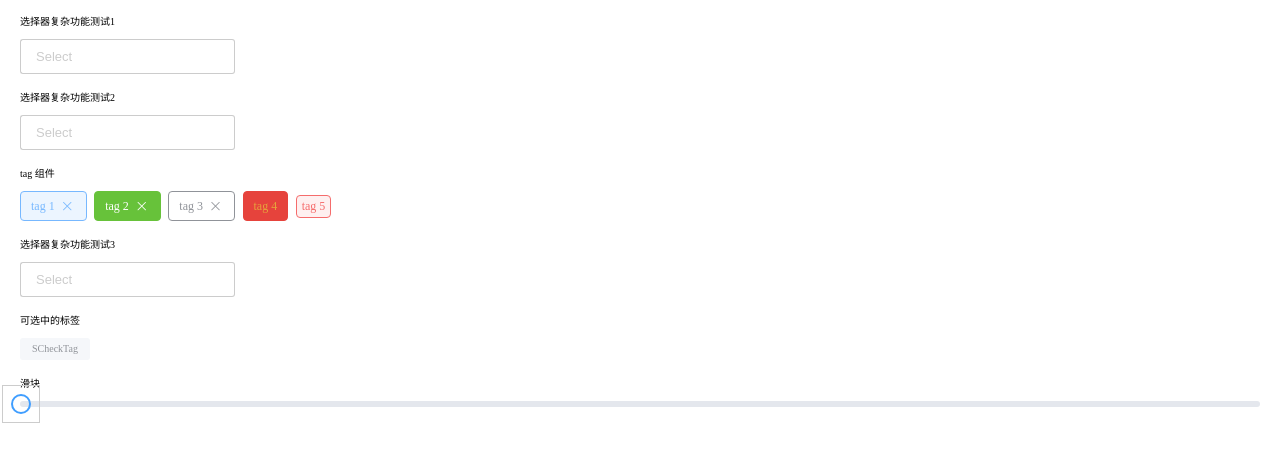
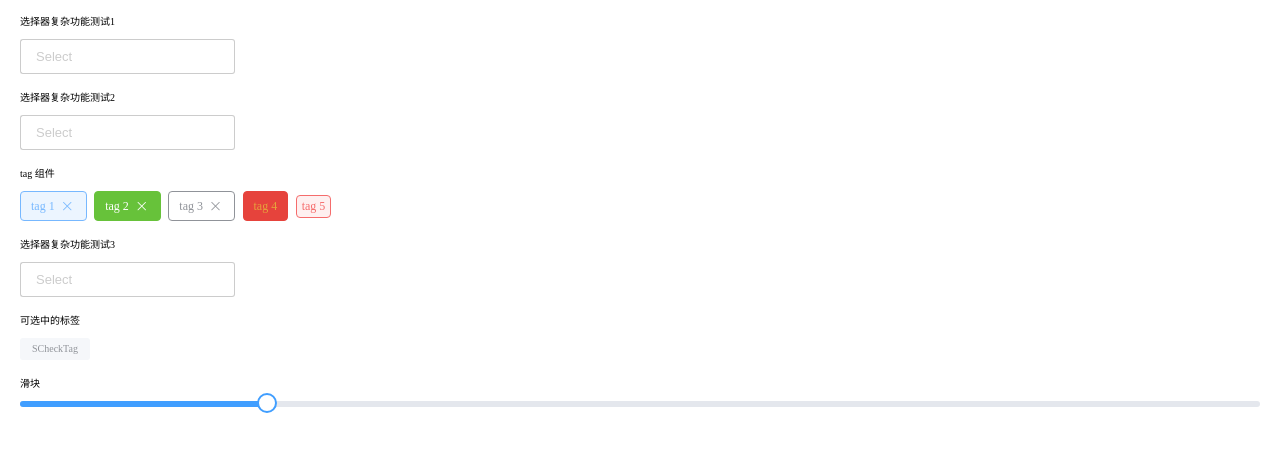
Before and after one commit to shengbenqiang/SComponent, a Vue app: page / in a window 1280 px wide. Shown: the part 955-1416 px from the top of the page. Built offline with nearby package versions, Linux system fonts and the light colour scheme; some icons are missing.

Commit message:
0.0.16 组件库开发；slider 组件代码重构完成，所有的样式 bug 全部修改完成，存在的最后的拖动误差也以得到解决，所有添加基础功能的属性和配个的逻辑与样式实现完成；

```diff
--- a/src/App.vue
+++ b/src/App.vue
@@ -217,7 +217,12 @@
   <br>
   <div style="margin-top: 15px">滑块</div>
   <br>
-  <s-slider v-model="sliderNum"/>
+  <!-- disabled -->
+  <s-slider
+    v-model="sliderNum"
+    :show-tooltip="true"
+    :format-tooltip="true"
+  />
 </template>
 <script>
 import SButton from '@/components/SButton/SButton'
--- a/src/components/SPopper/SPopper.vue
+++ b/src/components/SPopper/SPopper.vue
@@ -86,7 +86,6 @@ export default defineComponent({
       default: () => ([])
     },
     visible: {
-      type: Boolean,
       default: undefined
     }
   },
--- a/src/components/SSlider/SSlider.css
+++ b/src/components/SSlider/SSlider.css
@@ -5,3 +5,15 @@
     background-color: #E4E7ED;
     position: relative;
 }
+.s-slider-select-line {
+    height: 6px;
+    border-radius: 3px;
+    position: absolute;
+    left: 0;
+}
+.s-slider-select-dis {
+    background-color: #C0C4CC;
+}
+.s-slider-select-use {
+    background-color: #409EFF;
+}
--- a/src/components/SSlider/SSlider.vue
+++ b/src/components/SSlider/SSlider.vue
@@ -4,11 +4,23 @@
     :class="[
       's-slider-base-line'
     ]"
+    @click="lineClick"
   >
+    <div
+      :class="[
+        's-slider-select-line',
+        disabled ? 's-slider-select-dis' : 's-slider-select-use'
+      ]"
+      :style="selectLine"
+    ></div>
     <s-slider-button
       ref="firstButton"
       :model-value="firstValue"
+      :vertical="vertical"
+      :show-tooltip="showTooltip"
+      :disabled="disabled"
       @update:model-value="updateFirst"
+      @ballMoveEnd="handleBallMoveEnd"
     />
   </div>
 </template>
@@ -39,12 +51,30 @@ export default defineComponent({
     vertical: {
       type: Boolean,
       default: false
+    },
+    showTooltip: {
+      type: Boolean,
+      default: true
+    },
+    formatTooltip: {
+      type: Boolean,
+      default: false
+    },
+    disabled: {
+      type: Boolean,
+      default: false
+    },
+    step: {
+      type: Number,
+      default: 1
     }
   },
-  setup (props) {
+  setup (props, { emit }) {
+    const firstBallBrag = ref(false)
     const firstButton = ref(null)
     const firstValue = ref(props.modelValue)
     const slider = ref(null)
+    const selectLine = ref(null)
     const sliderSize = ref(undefined)
 
     const resetSize = () => {
@@ -54,7 +84,34 @@ export default defineComponent({
     }
 
     const updateFirst = (val) => {
-      firstValue.value = val
+      if (props.formatTooltip) {
+        firstValue.value = Math.floor(val * 100) / 100
+      } else {
+        firstValue.value = val
+      }
+    }
+
+    const lineClick = (event) => {
+      if (firstBallBrag.value) {
+        firstBallBrag.value = false
+        return
+      }
+      if (props.disabled) { return }
+      if (props.vertical) {
+        const sliderOffsetBottom = slider.value.value.getBoundingClientRect().bottom
+        console.log(sliderOffsetBottom)
+      } else {
+        const sliderOffsetLeft = slider.value.getBoundingClientRect().left
+        if (props.formatTooltip) {
+          firstButton.value.setPosition(Math.floor((((event.clientX - sliderOffsetLeft) / sliderSize.value) * 100) * 100) / 100)
+        } else {
+          firstButton.value.setPosition(Math.round(((event.clientX - sliderOffsetLeft) / sliderSize.value) * 100))
+        }
+      }
+    }
+
+    const handleBallMoveEnd = () => {
+      firstBallBrag.value = true
     }
 
     provide('sliderValue', {
@@ -64,21 +121,27 @@ export default defineComponent({
       sliderSize
     })
 
-    watch(() => props.modelValue, (val) => {
-      firstValue.value = val
+    watch(firstValue, (val) => {
+      selectLine.value = { width: `${val}%` }
+      emit('update:modelValue', val)
     })
 
     onMounted(async () => {
       window.addEventListener('resize', resetSize)
       await nextTick()
       resetSize()
+      firstButton.value.setPosition(props.modelValue)
+      selectLine.value = { width: `${props.modelValue}%` }
     })
 
     return {
       firstButton,
       firstValue,
       slider,
-      updateFirst
+      selectLine,
+      updateFirst,
+      lineClick,
+      handleBallMoveEnd
     }
   }
 })
--- a/src/components/SSlider/SSliderButton.css
+++ b/src/components/SSlider/SSliderButton.css
@@ -1,20 +1,9 @@
 .s-slider-button-con {
     width: 36px;
     height: 36px;
-    border: 1px solid #cccccc;
+    /*border: 1px solid #cccccc;*/
     position: absolute;
     top: -16px;
-    left: -18px;
-    display: flex;
-    flex-direction: row;
-    align-items: center;
-    justify-content: center;
-}
-.s-slider-button-con:hover {
-    cursor: grab;
-}
-.s-slider-button-con:active {
-    cursor: grabbing;
 }
 .s-slider-button-ball {
     width: 20px;
@@ -22,10 +11,33 @@
     box-sizing: border-box;
     border: 2px solid #409EFF;
     border-radius: 50%;
+    background-color: #ffffff;
 }
-.s-slider-button-ball:hover {
+.s-slider-button-popper-con {
+    width: 100%;
+    height: 100%;
+    position: relative;
+}
+.s-slider-button-popper-room {
+    width: 100%;
+    height: 100%;
+    display: flex;
+    flex-direction: row;
+    align-items: center;
+    justify-content: center;
+    position: absolute;
+    left: -19px;
+}
+.s-slider-button-ball-dis {
+    border-color: #C0C4CC;
+    cursor: not-allowed;
+}
+.s-slider-button-ball-oth {
     cursor: grab;
 }
-.s-slider-button-ball:active {
+.s-slider-button-ball-drag {
     cursor: grabbing;
 }
+.s-slider-button-ball-un-drag {
+    cursor: grab;
+}
--- a/src/components/SSlider/SSliderButton.vue
+++ b/src/components/SSlider/SSliderButton.vue
@@ -6,19 +6,30 @@
     ]"
     :style="newPosition"
   >
-    <s-popper :content="currentPosition" placement="top">
+    <div :class="['s-slider-button-popper-con']">
+      <div :class="['s-slider-button-popper-room']">
+        <s-popper
+          :content="currentPosition"
+          :visible="showTooltip ? undefined : showTooltip"
+          placement="top"
+        >
           <div
+            id="ball"
             :class="[
-          's-slider-button-ball'
+              's-slider-button-ball',
+              disabled ? 's-slider-button-ball-dis' : 's-slider-button-ball-oth',
+              isDrag ? 's-slider-button-ball-drag' : 's-slider-button-ball-un-drag'
             ]"
-        @mousedown="handleBallDown"
+            @mousedown.stop.prevent="handleBallDown"
           ></div>
         </s-popper>
+      </div>
+    </div>
   </div>
 </template>
 
 <script>
-import { defineComponent, ref, inject, computed, watch } from 'vue'
+import { defineComponent, ref, inject, computed } from 'vue'
 import './SSliderButton.css'
 import SPopper from '@/components/SPopper/SPopper'
 import { on, off } from '@/untils/common'
@@ -32,24 +43,41 @@ export default defineComponent({
     modelValue: {
       type: Number,
       default: 0
+    },
+    vertical: {
+      type: Boolean,
+      default: false
+    },
+    showTooltip: {
+      type: Boolean,
+      default: false
+    },
+    disabled: {
+      type: Boolean,
+      default: false
     }
   },
   setup (props, { emit }) {
-    const dragging = ref(false)
+    const isDrag = ref(false)
     const sliderButton = ref(null)
     const shiftX = ref(0)
     const newPosition = ref(null)
     const positionNum = ref(undefined)
     const sliderData = inject('sliderValue', undefined)
-    const { mini, max, slider, sliderSize } = sliderData
+    const { mini, max, slider, sliderSize, formatTooltip } = sliderData
 
     const currentPosition = computed(() => {
+      if (formatTooltip.value) {
+        return `${Math.floor((((props.modelValue - mini.value) / (max.value - mini.value)) * 100) * 100) / 100}%`
+      } else {
         return `${((props.modelValue - mini.value) / (max.value - mini.value)) * 100}%`
+      }
     })
 
     const handleBallDown = (event) => {
-      dragging.value = true
+      if (props.disabled) { return }
       event.preventDefault()
+      isDrag.value = true
       shiftX.value = event.clientX - sliderButton.value.getBoundingClientRect().left
       on('mousemove', handleBallMove)
       on('mouseup', handleBallUp)
@@ -60,30 +88,36 @@ export default defineComponent({
       if (newLeft < 0) {
         newLeft = 0
       }
-      const rightEdge = slider.value.offsetWidth - sliderButton.value.offsetWidth
-      if (newLeft > rightEdge) {
-        newLeft = rightEdge
+      if (newLeft > sliderSize.value) {
+        newLeft = sliderSize.value
       }
-      positionNum.value = newLeft
-      newPosition.value = { left: `${newLeft}px` }
+      positionNum.value = (newLeft / sliderSize.value) * 100
+      setPosition(positionNum.value)
     }
 
     const handleBallUp = () => {
+      emit('ballMoveEnd')
+      isDrag.value = false
       off('mousemove', handleBallMove)
       off('mouseup', handleBallUp)
     }
 
-    watch(positionNum, (val) => {
-      const percentNum = (val / sliderSize.value) * 100
-      emit('update:modelValue', Math.round(percentNum))
-    })
+    const setPosition = (percent) => {
+      if (props.vertical) {
+        console.log('竖向')
+      } else {
+        newPosition.value = { left: `${percent}%` }
+      }
+      emit('update:modelValue', percent)
+    }
 
     return {
-      dragging,
       currentPosition,
       sliderButton,
       newPosition,
-      handleBallDown
+      isDrag,
+      handleBallDown,
+      setPosition
     }
   }
 })
```
Lines whose indentation alone changed are shown as unchanged.
